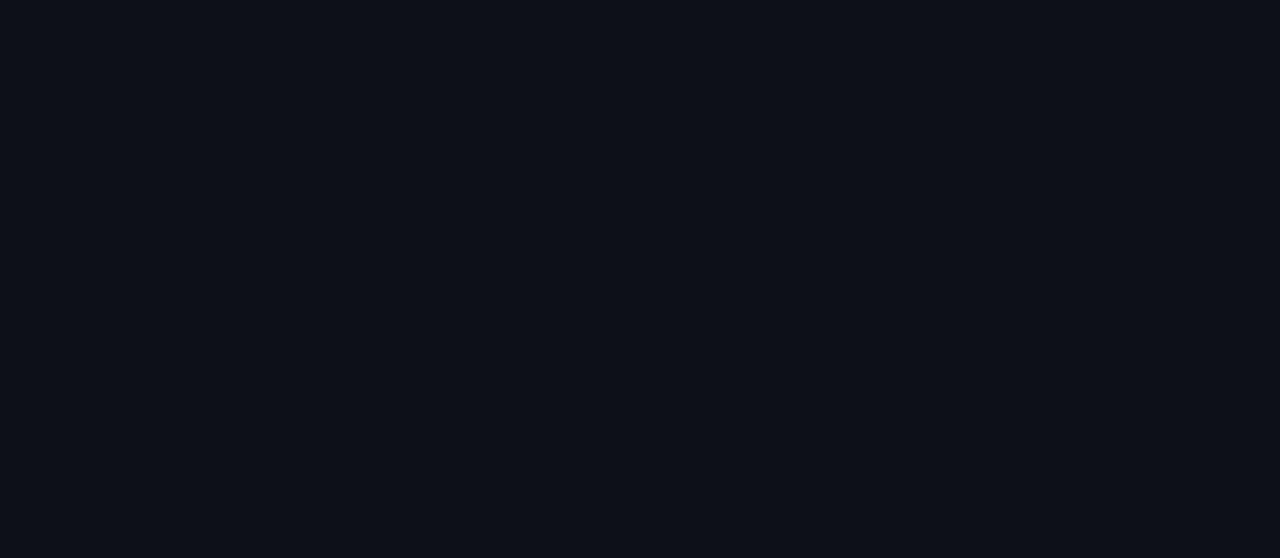
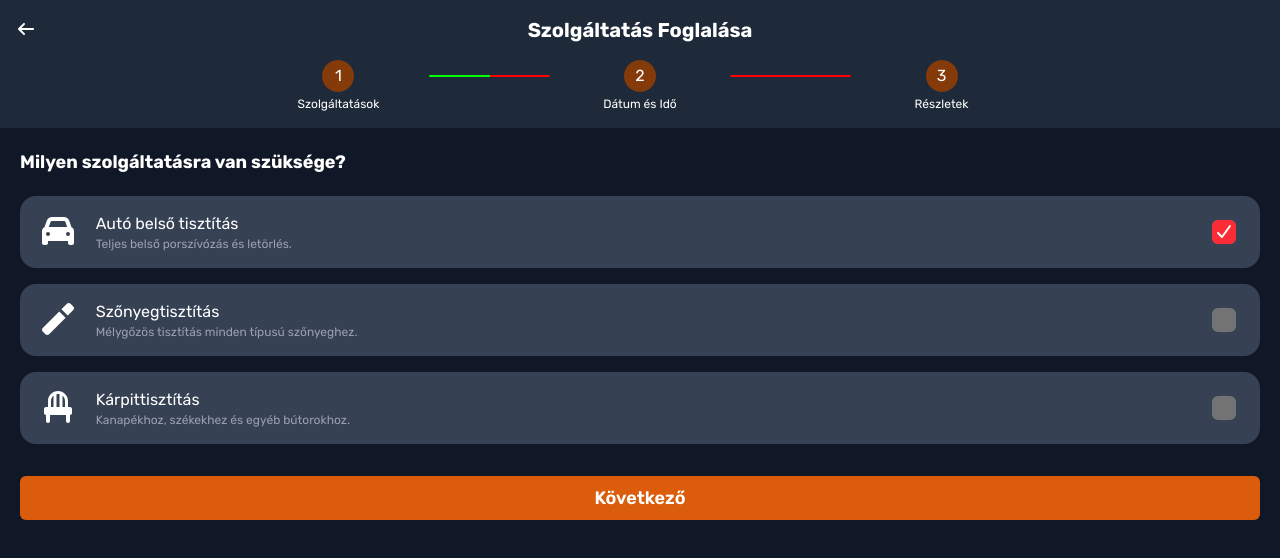
Before and after one commit to Geher-Marcell/carpet_cleaning, a Next.js app: page /order in a window 1280 px wide. Shown: the top 558 px of the page. Built offline with nearby package versions, Linux system fonts and the light colour scheme.

Commit message:
- Generalized code on the pageModules - Ordering page styling - Imported checkbox module from my other repo

```diff
--- /dev/null
+++ b/app/component/buttons/checkbox.tsx
@@ -0,0 +1,64 @@
+"use client";
+import { faCheck, faTimes } from "@fortawesome/free-solid-svg-icons";
+import { FontAwesomeIcon } from "@fortawesome/react-fontawesome";
+import { motion } from "motion/react";
+import React from "react";
+import { ButtonProps } from "../props/btnProps";
+
+type CheckboxProps = ButtonProps & {
+	checked?: boolean;
+	onChange?: (checked: boolean) => void;
+};
+
+const Checkbox: React.FC<CheckboxProps> = ({
+	label,
+	labelClass,
+	checked,
+	onChange,
+}) => {
+	const [isChecked, setIsChecked] = React.useState(checked);
+	return (
+		<div className="flex items-center gap-x-2 text-white">
+			<motion.button
+				id={label}
+				className={`relative inline-flex h-6 w-6 cursor-pointer items-center rounded-md bg-neutral-500`}
+				whileHover={{ scale: 1.05 }}
+				whileTap={{ scale: 0.95 }}
+				transition={{ type: "spring", stiffness: 400, damping: 17 }}
+				onClick={() => {
+					if (onChange) {
+						onChange(!checked);
+					}
+					setIsChecked(!isChecked);
+				}}
+			>
+				<motion.div
+					initial={{ scale: 1, top: 0, right: 0 }}
+					animate={{
+						scale: isChecked ? 1 : 0,
+						top: isChecked ? 0 : "50%",
+						right: isChecked ? 0 : "50%",
+						backgroundColor: isChecked
+							? "rgba(251, 44, 54, 1)"
+							: "rgba(251, 44, 54, 0)",
+					}}
+					transition={{ ease: "easeOut", duration: 0.2 }}
+					className={`absolute inset-0 rounded-md`}
+				>
+					{" "}
+					<FontAwesomeIcon
+						icon={isChecked ? faCheck : faTimes}
+						className={`z-10 m-auto text-white ${
+							isChecked ? "opacity-100" : "opacity-0"
+						} `}
+					/>
+				</motion.div>
+			</motion.button>
+			<label htmlFor={label} className={`${labelClass} cursor-pointer`}>
+				{label}
+			</label>
+		</div>
+	);
+};
+
+export default Checkbox;
--- a/app/component/pageModules/pricesModule.tsx
+++ b/app/component/pageModules/pricesModule.tsx
@@ -59,11 +59,9 @@ export default function PriceList() {
 	return (
 		<>
 			<div
-        id="pricelist"
 				className="p-10 flex flex-col gap-10 items-center justify-center
 			 		*:flex *:flex-col *:justify-center *:items-center *:gap-4"
 			>
-        <h1 className="text-4xl text-center font-bold">Áraink</h1>
 				<div>
 					<h3 className="text-2xl text-neutral-200 font-semibold pb-3">
 						Szőnyegtisztítás
--- a/app/order/page.tsx
+++ b/app/order/page.tsx
@@ -1,6 +1,111 @@
-import { faArrowLeft } from "@fortawesome/free-solid-svg-icons";
+import {
+	faArrowLeft,
+	faCar,
+	faChair,
+	faMagic,
+} from "@fortawesome/free-solid-svg-icons";
 import { FontAwesomeIcon } from "@fortawesome/react-fontawesome";
+import Checkbox from "../component/buttons/checkbox";
+import PrimaryButton from "../component/buttons/PrimaryButton";
+import Link from "next/link";
 
 export default function Home() {
-  return <></>;
+	return (
+		<div className="h-dvh w-dvw overflow-hidden">
+			<nav className="w-dvw bg-gray-800 p-2 py-4 space-y-4">
+				<div className="h-1/3 w-full flex items-center justify-between px-2">
+					<Link href={"./"}>
+						<FontAwesomeIcon icon={faArrowLeft} className="text-white size-5" />
+					</Link>
+					<h1 className="text-xl font-bold">Szolgáltatás Foglalása</h1>
+					<div className="size-5" />
+				</div>
+				<div
+					className="h-2/3 w-full flex items-center justify-around px-2 max-w-200 mx-auto
+          *:flex-col *:gap-1
+          **:flex **:justify-center **:items-center"
+				>
+					<div className="w-3/12">
+						{Circle(1)}
+						<p className="text-xs">Szolgáltatások</p>
+					</div>
+					<hr className="w-2/12 text-transparent h-0.5 mb-5 bg-[linear-gradient(90deg,rgb(0,255,0)_50%,rgb(255,0,0)_50%)] rounded-full"></hr>
+					<div className="w-3/12">
+						{Circle(2)}
+						<p className="text-xs">Dátum és Idő</p>
+					</div>
+					<hr className="w-2/12 text-transparent h-0.5 mb-5 bg-[linear-gradient(90deg,rgb(0,255,0)_0%,rgb(255,0,0)_0%)] rounded-full"></hr>
+					<div className="w-3/12">
+						{Circle(3)}
+						<p className="text-xs">Részletek</p>
+					</div>
+				</div>
+			</nav>
+
+			<main className="h-full bg-gray-900 p-5">
+				<p className="text-white text-lg font-bold mb-5">
+					Milyen szolgáltatásra van szüksége?
+				</p>
+				<div className="space-y-4">
+					<div className="bg-gray-700 rounded-2xl p-4 flex items-center justify-between gap-4">
+						<div className="w-12 text-center">
+							<FontAwesomeIcon icon={faCar} className="text-white" size="2x" />
+						</div>
+						<div className="w-full">
+							<p>Autó belső tisztítás</p>
+							<p className="text-xs text-gray-400">
+								Teljes belső porszívózás és letörlés.
+							</p>
+						</div>
+						<Checkbox label={""} checked={true} />
+					</div>
+					<div className="bg-gray-700 rounded-2xl p-4 flex items-center justify-between gap-4">
+						<div className="w-12 text-center">
+							<FontAwesomeIcon
+								icon={faMagic}
+								className="text-white"
+								size="2x"
+							/>
+						</div>
+						<div className="w-full">
+							<p>Szőnyegtisztítás</p>
+							<p className="text-xs text-gray-400">
+								Mélygőzös tisztítás minden típusú szőnyeghez.
+							</p>
+						</div>
+						<Checkbox label={""} />
+					</div>
+					<div className="bg-gray-700 rounded-2xl p-4 flex items-center justify-between gap-4">
+						<div className="w-12 text-center">
+							<FontAwesomeIcon
+								icon={faChair}
+								className="text-white"
+								size="2x"
+							/>
+						</div>
+						<div className="w-full">
+							<p>Kárpittisztítás</p>
+							<p className="text-xs text-gray-400">
+								Kanapékhoz, székekhez és egyéb bútorokhoz.
+							</p>
+						</div>
+						<Checkbox label={""} />
+					</div>
+				</div>
+				<div className="mt-8">
+					<PrimaryButton label="Következő" />
+				</div>
+			</main>
+		</div>
+	);
 }
+
+function Circle(num: number) {
+	return (
+		<>
+			<div className="bg-[#853a09] w-8 h-8 rounded-4xl">
+				<p>{num}</p>
+			</div>
+		</>
+	);
+}
--- a/app/page.tsx
+++ b/app/page.tsx
@@ -56,42 +56,12 @@ export default function Home() {
 					</div>
 				</div>
 				<hr className="text-gray-800" />
-        <div id="services" className="pb-30 pt-10">
-          <h1 className="text-4xl text-center font-bold pb-10">
-            Szolgáltatásaink
-          </h1>
-          <div className="relative flex flex-row gap-5 justify-center">
-            <div
-              className="w-40 h-40 rounded-md outline-1 outline-[#364050]"
-              style={{
-                backgroundImage:
-                  "url(https://img.freepik.com/free-photo/grey-carpet-background_1339-7412.jpg?semt=ais_hybrid&w=740&q=80",
-              }}
-            >
-              <p className="absolute -bottom-10 w-45 font-semibold">
-                Szőnyegtisztítás
-              </p>
-              <p className="absolute -bottom-29 w-45 text-gray-400">
-                Mélytisztítás és folteltávolítás a friss otthonért.
-              </p>
-            </div>
-            <div
-              className="w-40 h-40 rounded-md bg-cover outline-1 outline-[#364050]"
-              style={{
-                backgroundImage:
-                  "url(https://www.carcility.com/blog/wp-content/uploads/2022/12/Car-Detailing-Services-in-dubai-Carcility.jpg",
-              }}
-            >
-              <p className="absolute -bottom-10 w-45 font-semibold">
-                Autótisztítás
-              </p>
-              <p className="absolute -bottom-29 w-45 text-gray-400">
-                Belső és külső részletezés a vadonatúj érzésért.
-              </p>
-            </div>
-          </div>
+
+				<div id="services" className="pt-10">
+					<h1 className="text-4xl text-center font-bold">Szolgáltatásaink</h1>
 				</div>
 				<Services />
+
 				<hr className="text-gray-800" />
 				<div className="p-10 space-y-10">
 					<h1 className="text-3xl font-semibold flex justify-center">
@@ -135,7 +105,12 @@ export default function Home() {
 						</div>
 					</div>
 				</div>
+
 				<hr className="text-gray-800" />
+
+				<div id="priceList" className="pt-10">
+					<h1 className="text-4xl text-center font-bold">Áraink</h1>
+				</div>
 				<PriceList />
 
 				<hr className="text-gray-800" />
```
Lines whose indentation alone changed are shown as unchanged.
